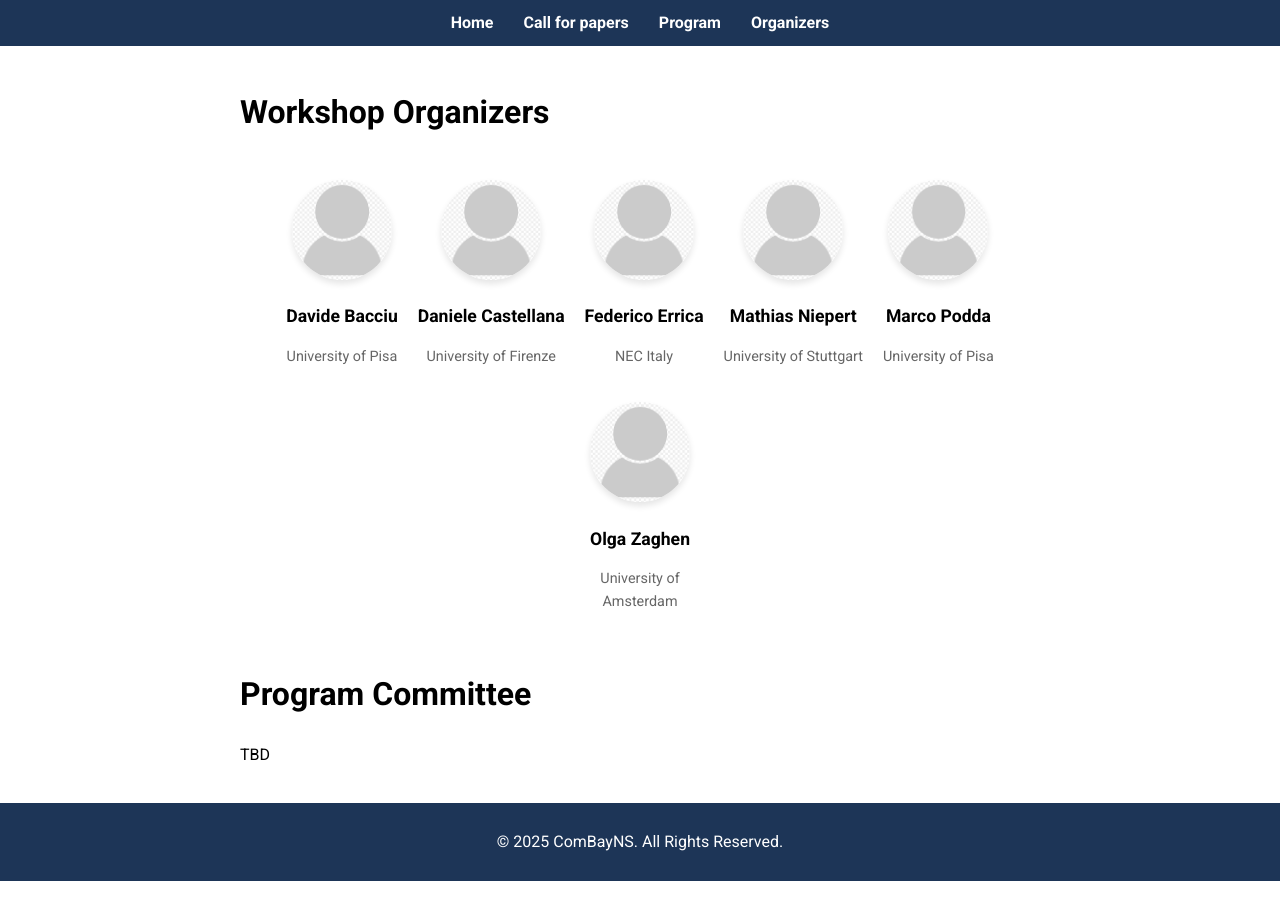
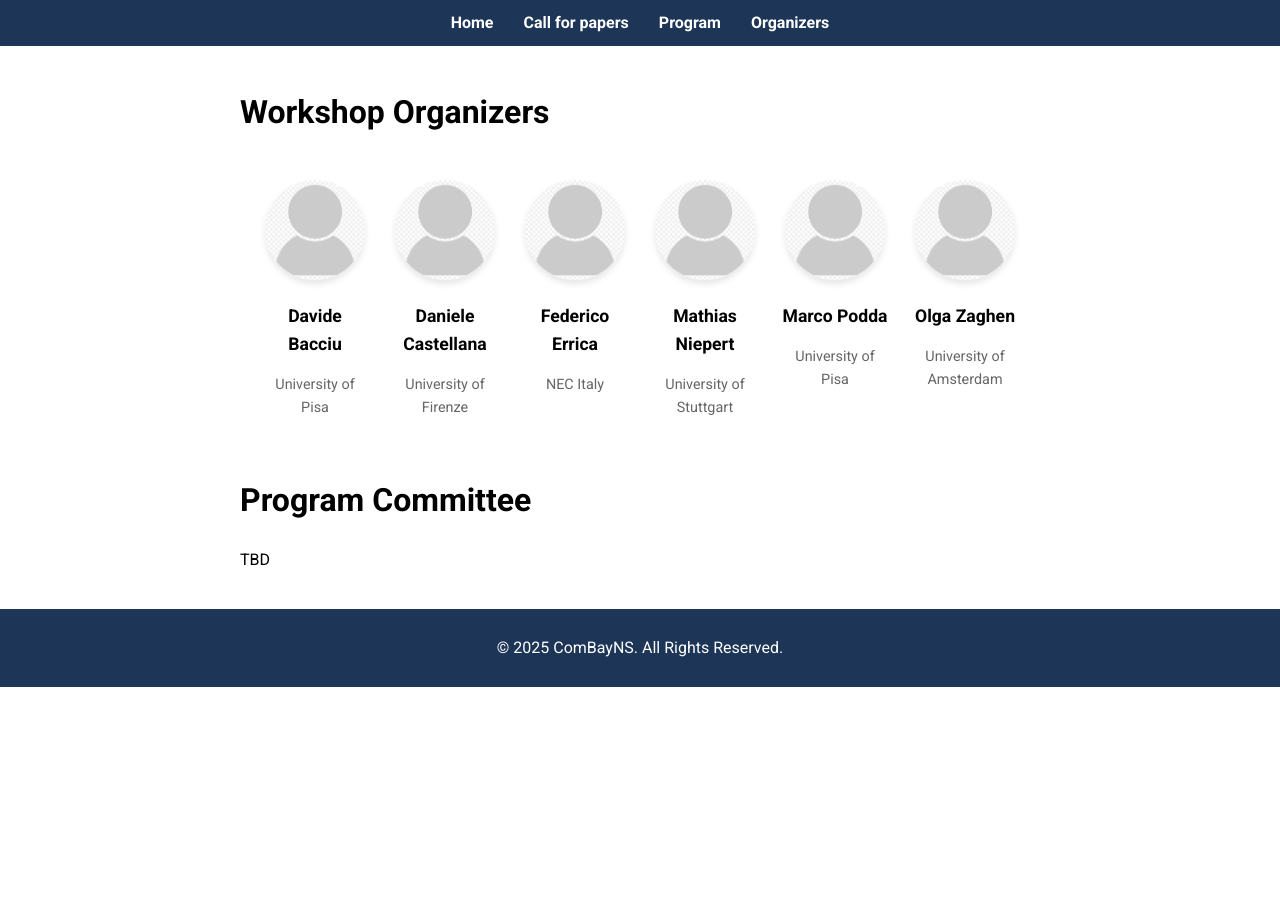
Before and after one commit to combayns2025/combayns2025.github.io, a Jekyll site: the page built from organizers.md, in a window 1280 px wide. Built offline with Jekyll 4.4.1, drawn with Linux system fonts in a browser that asks for light colours.

Commit message:
Update style.css

```diff
--- a/assets/css/style.css
+++ b/assets/css/style.css
@@ -80,16 +80,14 @@ footer {
 
 /* Organizers Page Styles */
 .organizers-container {
-  display: flex;
-  flex-wrap: wrap;
-  justify-content: center;
-  gap: 20px;
+  display: grid;
+  grid-template-columns: repeat(6, 1fr); /* Creates six equal-width columns */
+  gap: 20px; /* Adds spacing between items */
   padding: 20px;
 }
 
 .organizer {
   text-align: center;
-  max-width: 150px;
 }
 
 .organizer img {
```
